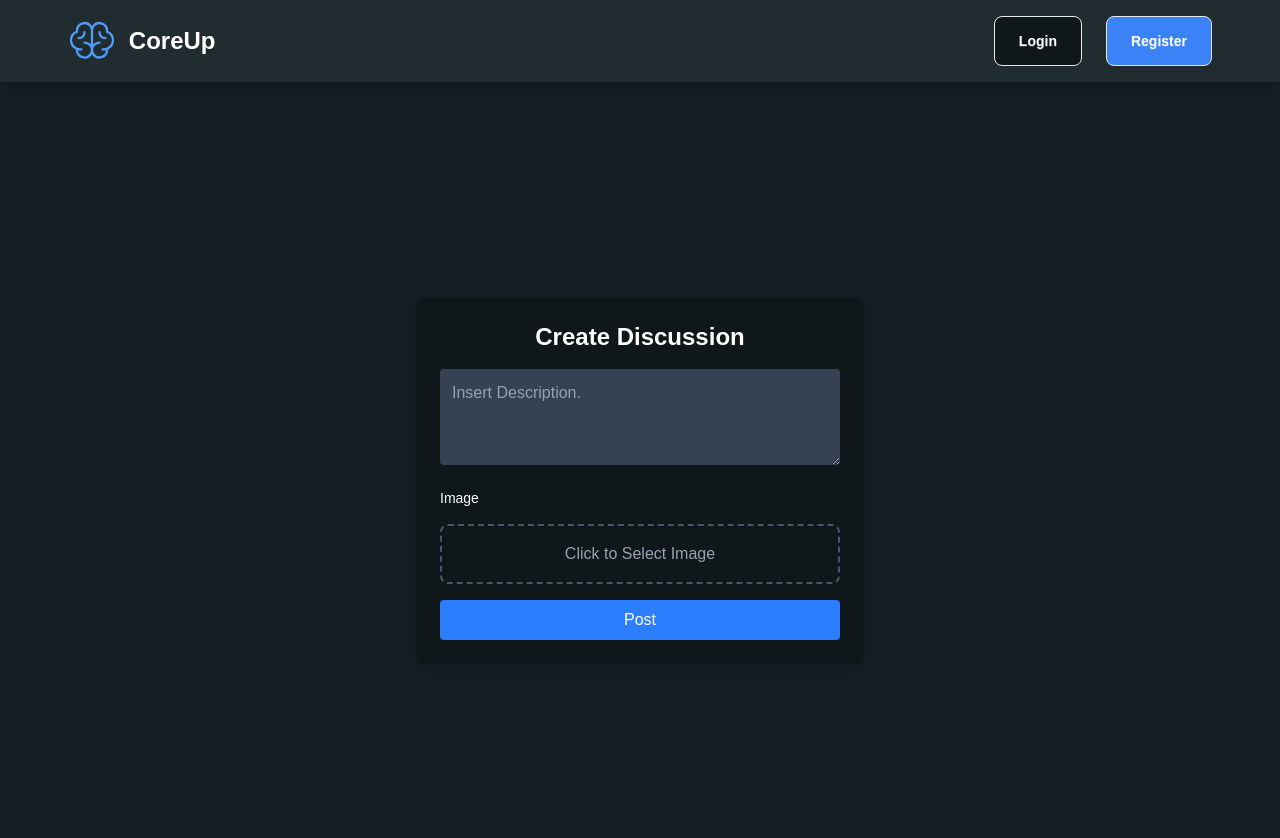
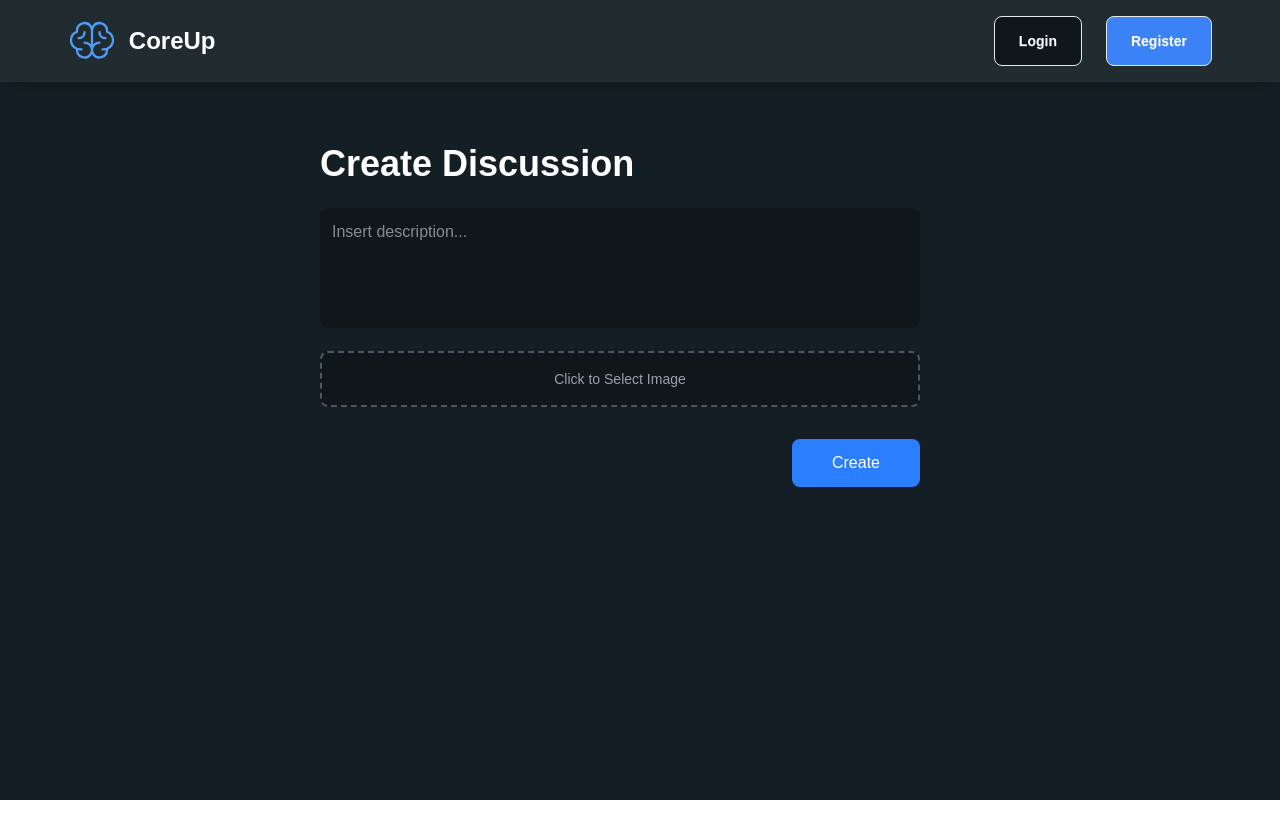
Before and after one commit to Dhlih/CoreUp, a Next.js app in the folder frontend/: page /create-discussion in a window 1280 px wide. Shown: the top 838 px of the page. After the commit the page ends 800 px from the top, so only its background shows below. Built offline with nearby package versions, Linux system fonts and the light colour scheme; no server answers.

Commit message:
added edit comment, change styling for create discussion page

```diff
--- a/frontend/src/app/create-discussion/page.jsx
+++ b/frontend/src/app/create-discussion/page.jsx
@@ -93,8 +93,9 @@ export default function CreateDiscussion() {
       );
 
       const data = await res.json();
+
       if (res.ok) {
-        router.push("/discussion");
+        router.push(`/discussion/${postId}`);
       } else {
         console.error(data);
         alert("Gagal menyimpan postingan!");
@@ -108,40 +109,35 @@ export default function CreateDiscussion() {
   };
 
   return (
-    <div className="min-h-screen flex items-center justify-center bg-[#131F24] text-white px-4 py-[3rem]">
-      <form
-        onSubmit={handleSubmit}
-        className="w-full max-w-md space-y-4 bg-[#0F171B] p-6 rounded-lg shadow-lg"
-      >
-        <h1 className="text-2xl font-bold text-center">
+    <div className=" bg-[#131F24] text-white px-80 mx-auto py-[4rem]">
+      <h1 className="text-4xl font-bold text-left">
         {isEditMode ? "Edit Discussion" : "Create Discussion"}
       </h1>
-
+      <div className="flex items-center justify-center mt-[1.5rem] max-w-[600px] w-full ">
+        <form onSubmit={handleSubmit} className="w-full">
           <textarea
-          placeholder="Insert Description."
-          className="w-full p-3 rounded bg-gray-700 placeholder-gray-400"
-          rows={3}
+            placeholder="Insert description..."
+            className="w-full p-3 rounded-lg bg-[#0F171B] resize-none outline-none"
+            rows={4}
             value={description}
             onChange={(e) => setDescription(e.target.value)}
           />
 
-        <label className="block text-sm font-medium text-white">Image</label>
-
-        <div className="relative border-2 border-dashed border-gray-600 rounded-lg p-4 text-center cursor-pointer hover:bg-gray-700 transition">
+          <div className="relative border-2 border-dashed border-gray-600 bg-[#0F171B] rounded-lg p-4 mt-[1rem]  text-center cursor-pointer hover:bg-[#0F171B]/50 transition">
             <input
               type="file"
               accept="image/*"
               onChange={handlePhotoChange}
-            className="absolute inset-0 w-full h-full opacity-0 cursor-pointer"
+              className="absolute inset-0 w-full h-full opacity-0 cursor-pointer "
             />
             {preview ? (
               <img
                 src={preview}
                 alt="Preview"
-              className="max-h-48 mx-auto object-contain"
+                className="max-h-48 object-cover w-full"
               />
             ) : (
-            <p className="text-gray-400">Click to Select Image</p>
+              <p className="text-gray-400 text-sm">Click to Select Image</p>
             )}
           </div>
 
@@ -166,7 +162,7 @@ export default function CreateDiscussion() {
               <span>Image size must not exceed 3 MB.</span>
             </div>
           )}
-
+          <div className="flex justify-end mt-[2rem]">
             <button
               type="submit"
               disabled={loading}
@@ -174,11 +170,13 @@ export default function CreateDiscussion() {
                 loading
                   ? "bg-gray-700 cursor-not-allowed"
                   : "bg-blue-500 hover:bg-blue-600"
-          } text-white px-4 py-2 rounded transition w-full`}
+              } text-white py-3 px-10 transition rounded-lg cursor-pointer `}
             >
-          {loading ? "..." : isEditMode ? "Update" : "Post"}
+              {loading ? "..." : isEditMode ? "Update" : "Create"}
             </button>
+          </div>
         </form>
+      </div>
     </div>
   );
 }
--- a/frontend/src/app/discussion/page.jsx
+++ b/frontend/src/app/discussion/page.jsx
@@ -4,11 +4,13 @@ import Link from "next/link";
 import { useEffect, useRef, useState } from "react";
 import { MdOutlineFilterAlt } from "react-icons/md";
 import { IoIosSearch } from "react-icons/io";
-import { GoComment } from "react-icons/go";
+import { FaRegComment } from "react-icons/fa";
 import { IoIosAdd } from "react-icons/io";
+import { BsThreeDots } from "react-icons/bs";
 
 import { getSession } from "@/lib/session";
 import generateUsername from "@/lib/username";
+import { timeAgo } from "@/lib/time";
 
 export default function Discussion() {
   const [posts, setPosts] = useState([]);
@@ -125,7 +127,7 @@ export default function Discussion() {
   }, []);
 
   const SkeletonCard = () => (
-    <div className="bg-[#0F171B] p-4 rounded-lg animate-pulse">
+    <div className="bg-[#0F171B] p-6 rounded-lg animate-pulse">
       <div className="flex items-center gap-4 mb-2">
         <div className="w-10 h-10 bg-[#1c2a30] rounded-full" />
         <div className="flex-1 space-y-2">
@@ -142,7 +144,7 @@ export default function Discussion() {
     <div className=" bg-[#131F24] text-white md:px-20 px-[1.5rem]  py-[3rem] relative">
       <div className="flex flex-col md:flex-row md:items-center md:justify-between gap-4 mb-6">
         <div className="flex-1">
-          <h1 className="text-4xl font-bold mb-4 md:mb-[1rem]">Discussion</h1>
+          <h1 className="text-4xl font-bold mb-[1rem]">Discussion</h1>
 
           <div className="flex flex-col sm:flex-row sm:items-center sm:justify-between gap-2">
             <div className="flex items-center gap-4 w-full sm:max-w-md">
@@ -180,11 +182,11 @@ export default function Discussion() {
       {/* comment lists */}
       <div className="space-y-4">
         {isLoading ? (
-          <>
+          <div className="flex flex-col space-y-[2rem]">
             <SkeletonCard />
             <SkeletonCard />
             <SkeletonCard />
-          </>
+          </div>
         ) : filteredPosts.length === 0 ? (
           <p className="text-gray-400">Tidak ada postingan yang cocok.</p>
         ) : (
@@ -192,21 +194,21 @@ export default function Discussion() {
             {filteredPosts.map((post) => (
               <div
                 key={post.id}
-                className="bg-[#0F171B] p-4 rounded-lg shadow transition relative"
+                className="bg-[#0F171B] p-6 rounded-lg shadow transition relative flex flex-col space-y-[1rem]"
               >
-                <div className="flex items-start justify-between mb-2">
+                <div className="flex items-start justify-between">
                   <div className="flex items-center gap-4">
                     {post.user?.photo ? (
                       <img
                         src={post.user.photo}
                         referrerPolicy="no-referrer"
-                        className="w-10 h-10 rounded-full object-cover border border-white/20 cursor-pointer"
+                        className="w-12 h-12 rounded-full object-cover border border-white/20 cursor-pointer"
                         alt={post.user.name || "User"}
                         onClick={handleProfileClick}
                       />
                     ) : (
                       <div
-                        className="w-10 h-10 rounded-full bg-[#131F24] border border-white/20 flex items-center justify-center cursor-pointer text-sm"
+                        className="w-12 h-12 rounded-full bg-[#131F24] border border-white/20 flex items-center justify-center cursor-pointer text-sm"
                         onClick={handleProfileClick}
                       >
                         {generateUsername(post?.user?.name)}
@@ -218,10 +220,7 @@ export default function Discussion() {
                         {post.user?.name || "Anonim"}
                       </p>
                       <p className="text-sm text-gray-400">
-                        Posted{" "}
-                        {post.created_at
-                          ? new Date(post.created_at).toLocaleString()
-                          : "unknown"}
+                        Posted {timeAgo(post.created_at)}
                       </p>
                     </div>
                   </div>
@@ -235,14 +234,14 @@ export default function Discussion() {
                           );
                           dropdown.classList.toggle("hidden");
                         }}
-                        className="text-white/70 hover:text-white"
+                        className="text-white/70 hover:text-white  cursor-pointer"
                       >
-                        ⋮
+                        <BsThreeDots className="text-xl" />
                       </button>
 
                       <div
                         id={`dropdown-${post.id}`}
-                        className="absolute right-0 mt-2 w-28 rounded-md shadow-lg bg-[#1c2a30] ring-1 ring-black ring-opacity-5 focus:outline-none hidden z-20"
+                        className="absolute right-0 mt-2 w-28 rounded-lg bg-[#1c2a30] hidden z-20"
                       >
                         <button
                           onClick={() =>
@@ -268,14 +267,14 @@ export default function Discussion() {
 
                 <Link
                   href={`/discussion/${post.id}`}
-                  className="text-lg text-gray-100 hover:text-gray-50"
+                  className="text-lg text-gray-100 hover:text-gray-100/70"
                 >
                   {post.description}
                 </Link>
 
-                <div className="mt-2 text-gray-400 flex items-center space-x-[1rem]">
-                  <GoComment className="text-xl" />
-                  <p>{post.comments_count || 0}</p>
+                <div className=" text-gray-400 flex items-center space-x-[0.8rem]">
+                  <FaRegComment className="text-xl" />
+                  <p>{post.comments_count || 0} comments</p>
                 </div>
               </div>
             ))}
--- a/frontend/src/components/Navbar.jsx
+++ b/frontend/src/components/Navbar.jsx
@@ -6,6 +6,7 @@ import ModalLogin from "./modal_login";
 import Link from "next/link";
 import { getSession } from "@/lib/session";
 import generateUsername from "@/lib/username";
+import { timeAgo } from "@/lib/time";
 
 // icons
 import { BiLogOut } from "react-icons/bi";
@@ -104,16 +105,15 @@ export default function Navbar() {
 
   return (
     <div className="navbar fixed top-0 left-0 z-50 bg-[#212C31] backdrop-blur-lg shadow-lg md:py-[1rem] py-[0.8rem] ">
+      <div className="relative w-full md:px-15 px-[1rem] flex items-center justify-between ">
         {/* left side */}
-      <div className="relative w-full md:px-15 px-[1rem] flex items-center justify-between ">
         <Link href="/" className="flex items-center space-x-[0.8rem]">
           <PiBrainLight className="text-5xl text-[#4F9CF9]" />
           <h2 className="md:text-2xl text-xl font-bold text-white">CoreUp</h2>
         </Link>
 
-        {/* right side */}
-        {user ? (
-          <div className="flex items-center md:space-x-[2.5rem] space-x-[1.5rem] ">
+        {/* center side */}
+        {user && (
           <ul className="hidden md:flex space-x-[3rem]  font-medium text-white">
             <Link
               className="cursor-pointer hover:text-[#60A5FA] hover:font-semibold"
@@ -135,7 +135,11 @@ export default function Navbar() {
               My Courses
             </Link>
           </ul>
+        )}
 
+        {/* right side */}
+        {user ? (
+          <div className="flex items-center md:space-x-[2.5rem] space-x-[1.5rem] ">
             <Link
               className="btn btn-primary text-white md:text-base text-sm  font-medium md:p-6 p-3 rounded-lg bg-[#3B82F6] hover:bg-[#3B82F6]/70 shadow-none "
               href="/create-course"
--- a/frontend/src/components/sections/hero.jsx
+++ b/frontend/src/components/sections/hero.jsx
@@ -13,10 +13,10 @@ export default function Hero() {
   const router = useRouter();
 
   const checkSession = async () => {
-    const session = await getSession;
-    const user = setUser(session);
+    const session = await getSession();
+    setUser(session);
 
-    if (!user) {
+    if (!session) {
       setShowAlert(true);
       setTimeout(() => {
         setShowAlert(false);
--- a/frontend/src/lib/time.js
+++ b/frontend/src/lib/time.js
@@ -9,12 +9,12 @@ export function timeAgo(dateString) {
   const days = Math.floor(hours / 24);
 
   if (days > 0) {
-    return `${days} hari yang lalu`;
+    return `${days} day${days > 1 ? "s" : ""} ago`;
   } else if (hours > 0) {
-    return `${hours} jam yang lalu`;
+    return `${hours} hour${hours > 1 ? "s" : ""} ago`;
   } else if (minutes > 0) {
-    return `${minutes} menit yang lalu`;
+    return `${minutes} minute${minutes > 1 ? "s" : ""} ago`;
   } else {
-    return "Baru saja";
+    return "Just now";
   }
 }
```
Also changed, not shown: frontend/src/app/discussion/[id]/page.jsx (+11 -35 lines). Lines whose indentation alone changed are shown as unchanged.
